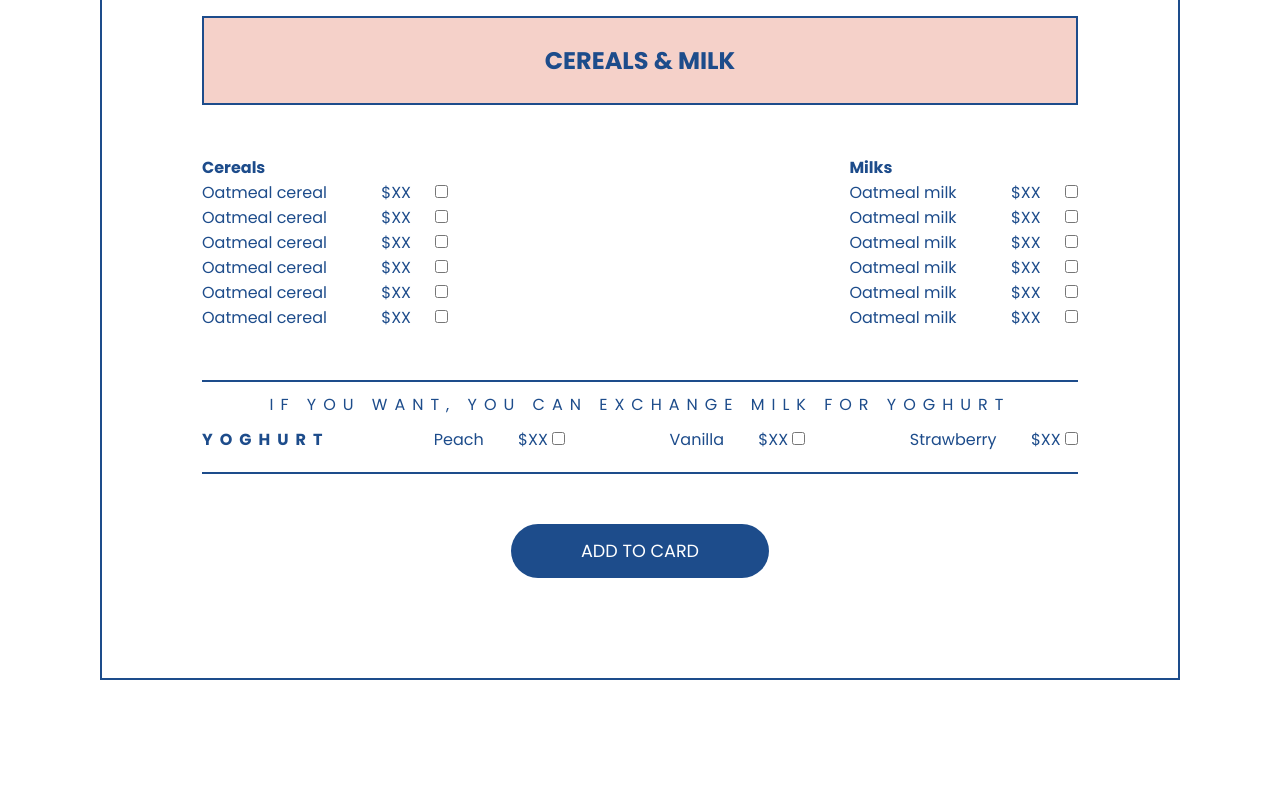
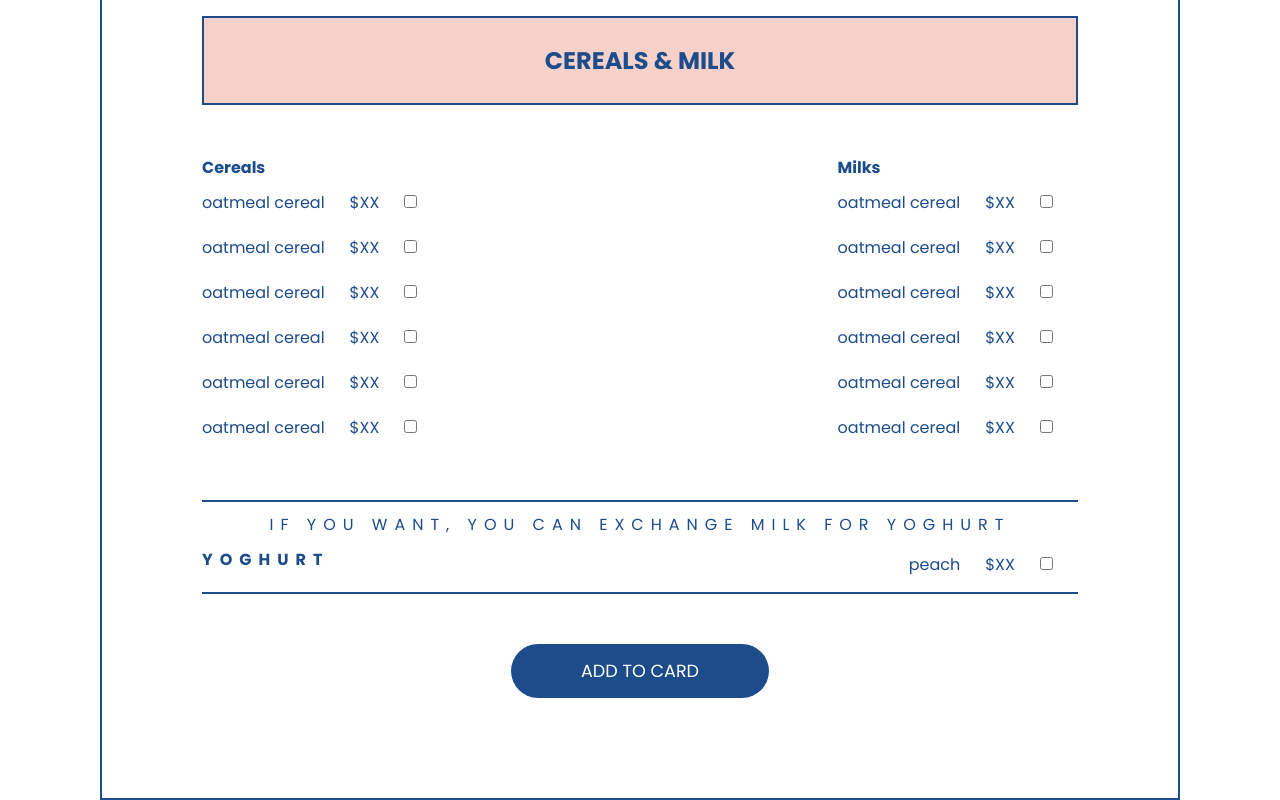
Before and after one commit to berylcp/funny-flakes, a plain HTML site: page index.html in a window 1280 px wide. Shown: the part 1396-2196 px from the top of the page. Before the commit the page ends 2076 px from the top, so only its background shows below. Drawn offline with Linux system fonts and the light colour scheme.

Commit message:
Memperbaiki daftar menu

```diff
--- a/assets/css/style.css
+++ b/assets/css/style.css
@@ -160,27 +160,20 @@ nav .nav-menu {
   margin-bottom: 50px;
 }
 
-.panel-menu .cereal li,
-.panel-menu .milk li {
-  list-style: none;
-}
-
-.panel-menu .cereal li::first-letter,
-.panel-menu .milk li::first-letter {
-  text-transform: capitalize;
-}
-
-.panel-menu .cereal li input,
-.panel-menu .milk li input {
-  margin-left: 20px;
-}
-
 .panel-menu p {
   font-weight: 700;
 }
 
 .panel-menu .price {
   margin-left: 50px;
+}
+
+.panel-menu table {
+  border-collapse: collapse;
+}
+
+.panel-menu table td {
+  padding: 10px 25px 10px 0;
 }
 
 .yoghurt {
@@ -200,15 +193,18 @@ nav .nav-menu {
   justify-content: space-between;
 }
 
+.yoghurt-list table {
+  border-collapse: collapse;
+}
+
+.yoghurt-list table td {
+  padding: 0 25px 0 0;
+}
+
 .yoghurt-list p {
   text-transform: uppercase;
   font-weight: 700;
 }
-
-.yoghurt-list .price {
-  margin-left: 30px;
-}
-
 /* Menu Close */
 
 /* Responsive */
--- a/index.html
+++ b/index.html
@@ -62,87 +62,75 @@
           <div class="cereal">
             <p>cereals</p>
 
-            <ul>
-              <li>
-                <label for=""
-                  >oatmeal cereal <span class="price">$XX</span>
-                  <input type="checkbox" name="" id="" />
-                </label>
-              </li>
-              <li>
-                <label for=""
-                  >oatmeal cereal <span class="price">$XX</span>
-                  <input type="checkbox" name="" id="" />
-                </label>
-              </li>
-              <li>
-                <label for=""
-                  >oatmeal cereal <span class="price">$XX</span>
-                  <input type="checkbox" name="" id="" />
-                </label>
-              </li>
-              <li>
-                <label for=""
-                  >oatmeal cereal <span class="price">$XX</span>
-                  <input type="checkbox" name="" id="" />
-                </label>
-              </li>
-              <li>
-                <label for=""
-                  >oatmeal cereal <span class="price">$XX</span>
-                  <input type="checkbox" name="" id="" />
-                </label>
-              </li>
-              <li>
-                <label for=""
-                  >oatmeal cereal <span class="price">$XX</span>
-                  <input type="checkbox" name="" id="" />
-                </label>
-              </li>
-            </ul>
+            <table>
+              <tr>
+                <td>oatmeal cereal</td>
+                <td>$XX</td>
+                <td><input type="checkbox" name="" id="" /></td>
+              </tr>
+              <tr>
+                <td>oatmeal cereal</td>
+                <td>$XX</td>
+                <td><input type="checkbox" name="" id="" /></td>
+              </tr>
+              <tr>
+                <td>oatmeal cereal</td>
+                <td>$XX</td>
+                <td><input type="checkbox" name="" id="" /></td>
+              </tr>
+              <tr>
+                <td>oatmeal cereal</td>
+                <td>$XX</td>
+                <td><input type="checkbox" name="" id="" /></td>
+              </tr>
+              <tr>
+                <td>oatmeal cereal</td>
+                <td>$XX</td>
+                <td><input type="checkbox" name="" id="" /></td>
+              </tr>
+              <tr>
+                <td>oatmeal cereal</td>
+                <td>$XX</td>
+                <td><input type="checkbox" name="" id="" /></td>
+              </tr>
+            </table>
           </div>
 
           <div class="milk">
             <p>milks</p>
 
-            <ul>
-              <li>
-                <label for=""
-                  >oatmeal milk <span class="price">$XX</span>
-                  <input type="checkbox" name="" id="" />
-                </label>
-              </li>
-              <li>
-                <label for=""
-                  >oatmeal milk <span class="price">$XX</span>
-                  <input type="checkbox" name="" id="" />
-                </label>
-              </li>
-              <li>
-                <label for=""
-                  >oatmeal milk <span class="price">$XX</span>
-                  <input type="checkbox" name="" id="" />
-                </label>
-              </li>
-              <li>
-                <label for=""
-                  >oatmeal milk <span class="price">$XX</span>
-                  <input type="checkbox" name="" id="" />
-                </label>
-              </li>
-              <li>
-                <label for=""
-                  >oatmeal milk <span class="price">$XX</span>
-                  <input type="checkbox" name="" id="" />
-                </label>
-              </li>
-              <li>
-                <label for=""
-                  >oatmeal milk <span class="price">$XX</span>
-                  <input type="checkbox" name="" id="" />
-                </label>
-              </li>
-            </ul>
+            <table>
+              <tr>
+                <td>oatmeal cereal</td>
+                <td>$XX</td>
+                <td><input type="checkbox" name="" id="" /></td>
+              </tr>
+              <tr>
+                <td>oatmeal cereal</td>
+                <td>$XX</td>
+                <td><input type="checkbox" name="" id="" /></td>
+              </tr>
+              <tr>
+                <td>oatmeal cereal</td>
+                <td>$XX</td>
+                <td><input type="checkbox" name="" id="" /></td>
+              </tr>
+              <tr>
+                <td>oatmeal cereal</td>
+                <td>$XX</td>
+                <td><input type="checkbox" name="" id="" /></td>
+              </tr>
+              <tr>
+                <td>oatmeal cereal</td>
+                <td>$XX</td>
+                <td><input type="checkbox" name="" id="" /></td>
+              </tr>
+              <tr>
+                <td>oatmeal cereal</td>
+                <td>$XX</td>
+                <td><input type="checkbox" name="" id="" /></td>
+              </tr>
+            </table>
           </div>
         </div>
 
@@ -152,20 +140,13 @@
           <div class="yoghurt-list">
             <p>yoghurt</p>
 
-            <label for="peach"
-              >Peach <span class="price">$XX</span>
-              <input type="checkbox" name="peach" id="peach" />
-            </label>
-
-            <label for="vanilla"
-              >Vanilla <span class="price">$XX</span>
-              <input type="checkbox" name="vanilla" id="vanilla" />
-            </label>
-
-            <label for="strawberry"
-              >Strawberry <span class="price">$XX</span>
-              <input type="checkbox" name="strawberry" id="strawberry" />
-            </label>
+            <table>
+              <tr>
+                <td>peach</td>
+                <td>$XX</td>
+                <td><input type="checkbox" name="" id="" /></td>
+              </tr>
+            </table>
           </div>
         </div>
 
```
